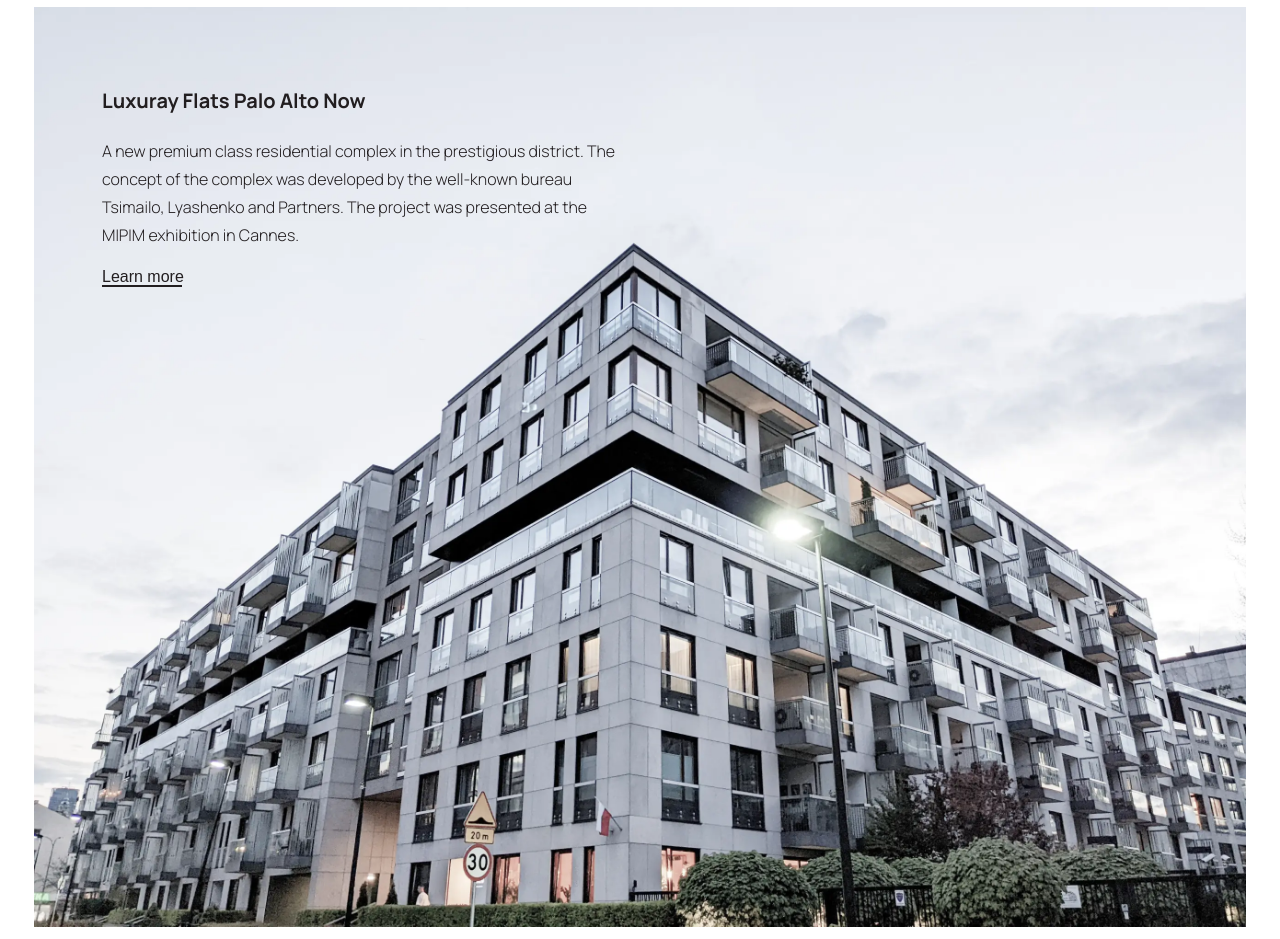
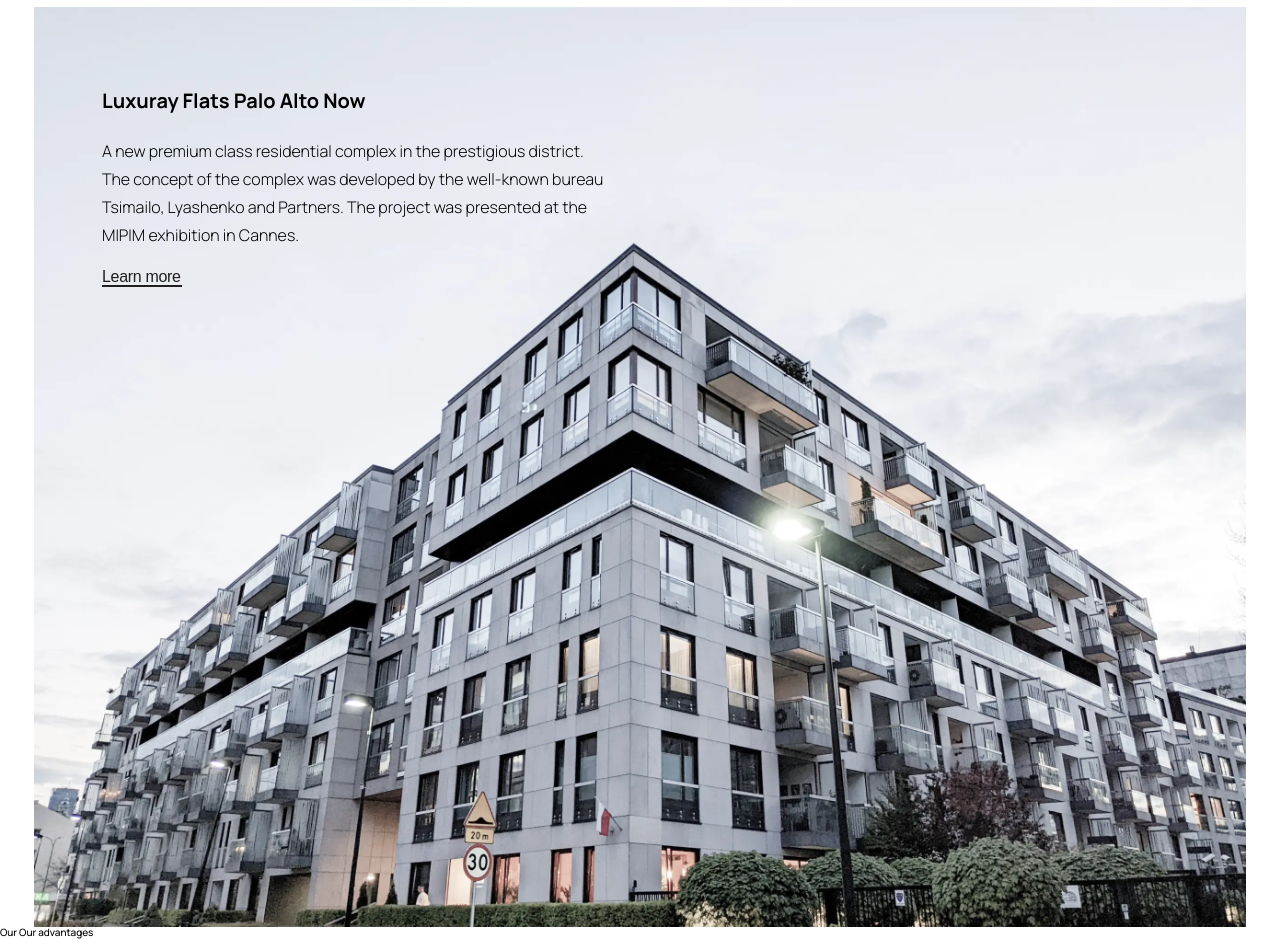
Before and after one commit to Rocky-2003/Radius, a website built with Parcel: page index.html in a window 1280 px wide. Shown: the part 680-1619 px from the top of the page. Built offline with nearby package versions, Linux system fonts and the light colour scheme.

Commit message:
secont inital commit

```diff
--- a/css/style.css
+++ b/css/style.css
@@ -87,8 +87,9 @@ a:visited {
   font-family: "Monrope", sans-serif;
   font-size: 1.6rem;
   line-height: 1.6rem;
+  letter-spacing: -0.32px;
   text-decoration: none;
-  font-weight: 500;
+  font-weight: 400;
 }
 
 .link-secondary-under {
@@ -119,6 +120,7 @@ a:visited {
 
 .nav-lists {
   list-style: none;
+  cursor: pointer;
 }
 
 .nav-lists li {
@@ -130,7 +132,8 @@ a:visited {
   text-align: right;
 }
 
-.address a {
+.address a:link,
+.address:visited {
   text-decoration: none;
   font-size: 1.6rem;
   color: #221e20;
@@ -157,6 +160,7 @@ a:visited {
 }
 
 .hero-bottom {
+  /* display: inline-block; */
   padding: 7.8rem;
   margin-top: 1.6rem;
   height: 92rem;
@@ -172,8 +176,9 @@ a:visited {
   font-weight: 300;
 }
 
-.hero-para {
-  width: 52rem;
+.hero-bottom--content {
+  display: block;
+  width: 51rem;
 }
 
 .hero-link {
--- a/index.html
+++ b/index.html
@@ -18,13 +18,13 @@
       <nav class="nav-bar">
         <ul class="nav-lists">
           <li><a class="nav-list-item link-secondary" href="#">About us</a></li>
-          <li><a class=" link-secondary" href="#">Catalog</a></li>
-          <li><a class=" link-secondary" href="#">Contacts</a></li>
-          <li><a class=" link-secondary" href="#">Popular Object</a></li>
+          <li><a class="link-secondary" href="#">Catalog</a></li>
+          <li><a class="link-secondary" href="#">Contacts</a></li>
+          <li><a class="link-secondary" href="#">Popular Object</a></li>
         </ul>
-        <div >
+        <div>
           <a class="link-secondary" href="#">Add Property</a>
-          <hr class="nav-list-under"></hr>
+          <hr class="nav-list-under" />
         </div>
       </nav>
       <address class="address">
@@ -35,21 +35,33 @@
     <main>
       <section class="section-hero container">
         <div class="hero">
-             <img src="./img/hero/asset 2.svg" alt="hero brand long" class="hero-brand-logo">
+          <img
+            src="./img/hero/asset 2.svg"
+            alt="hero brand long"
+            class="hero-brand-logo"
+          />
         </div>
         <div class="hero-bottom">
-          <a href="#" >
+          <div class="hero-bottom--content" href="#">
+            <h2 class="heading-secondary">Luxuray Flats Palo Alto Now</h2>
+            <p class="paragraph-secondary hero-para">
+              A new premium class residential complex in the prestigious
+              district. The concept of the complex was developed by the
+              well-known bureau Tsimailo, Lyashenko and Partners. The project
+              was presented at the MIPIM exhibition in Cannes.
+            </p>
 
-            <h2 class="heading-secondary">Luxuray Flats Palo Alto Now</h2>
-            <p class="paragraph-secondary hero-para">A new premium class residential complex in the prestigious district.  The concept of the complex was developed by the well-known bureau  Tsimailo, Lyashenko and Partners. The project was presented at the MIPIM exhibition in Cannes.</p>
-            <div >
-              <a class="link-secondary" href="#">Learn more
-                <hr class="link-secondary-under hero-link"></hr>
-              </a>
-              </div>
-
+            <a class="link-secondary" href="#"
+              >Learn more
+              <hr class="link-secondary-under hero-link" />
+            </a>
           </div>
-          </div>
+        </div>
+      </section>
+      <section class="section-advantages">
+        <div class="advantages-info">
+          <p>Our Our advantages</p>
+        </div>
       </section>
     </main>
   </body>
```
Also changed, not shown: dist/index.html, 3 other files.
